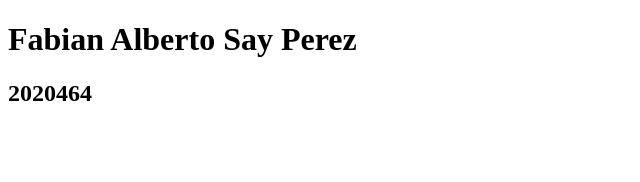
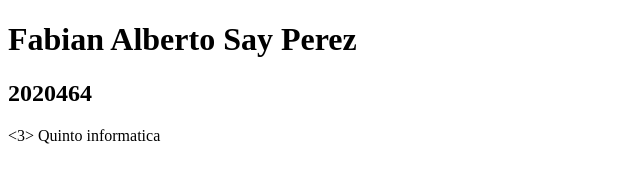
Before and after one commit to fsay2020464/Prueba1_IN5AM, a plain HTML site: page index.html in a window 1280 px wide. Shown: the whole page, without its empty margins (0-640 px from the left). Drawn offline with Linux system fonts and the light colour scheme.

```diff
--- a/index.html
+++ b/index.html
@@ -8,5 +8,6 @@
 <body>
  <h1> Fabian Alberto Say Perez</h1>
  <h2> 2020464 </h2>
+ <3> Quinto informatica</3>
 </body>
 </html>
```
